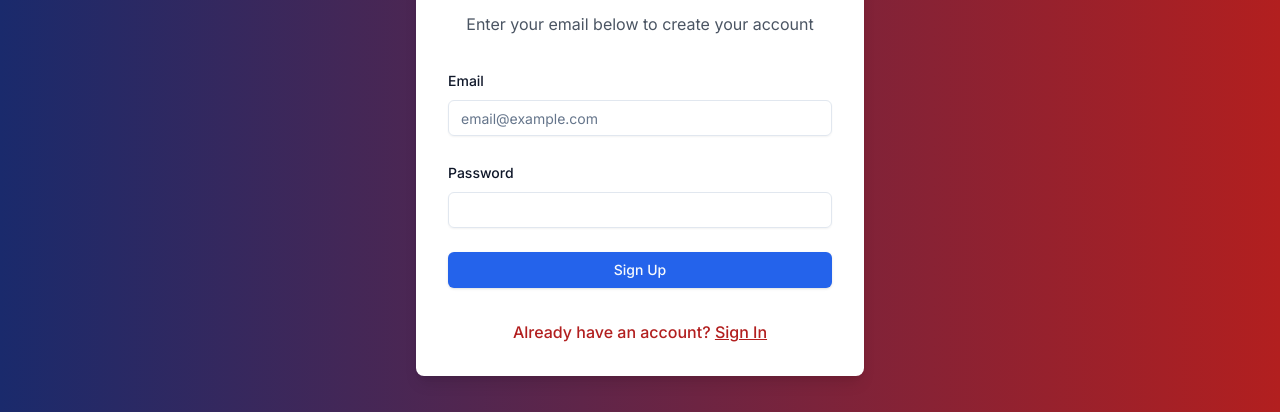
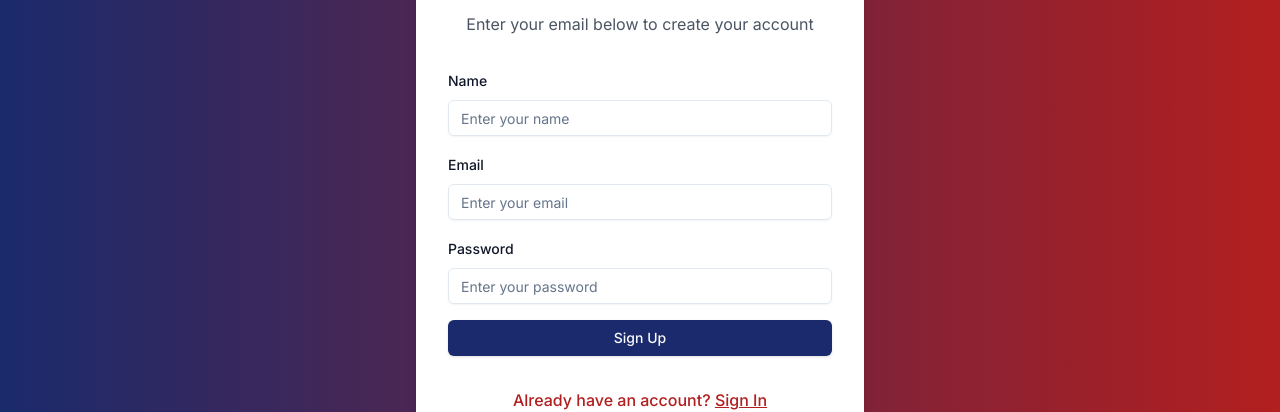
Before and after one commit to houdaghalmi/SaverTounsi, a Next.js app: page /signup in a window 1280 px wide. Shown: the part 144-556 px from the top of the page. Built offline with nearby package versions, Linux system fonts and the light colour scheme; no server answers.

Commit message:
position of transaction list && add title bon plan in review

```diff
--- a/src/app/(auth)/signin/page.tsx
+++ b/src/app/(auth)/signin/page.tsx
@@ -18,7 +18,7 @@ export default function SignInPage() {
               Welcome Back
             </h1>
             <p className="text-base text-gray-600">
-              Enter your email to sign in to your account
+              Enter your credentials to sign in to your account
             </p>
           </div>
 
--- a/src/app/api/auth/register/route.ts
+++ b/src/app/api/auth/register/route.ts
@@ -4,8 +4,9 @@ import prisma from "@/lib/prisma"
 
 export async function POST(req: Request) {
   try {
-    const { email, password } = await req.json()
-    console.log(email,password)
+    const { email, password, name } = await req.json()
+    console.log(email, password, name)
+
     // Check if email exists
     const existingUser = await prisma.user.findUnique({
       where: {
@@ -22,14 +23,16 @@ export async function POST(req: Request) {
     const user = await prisma.user.create({
       data: {
         email,
-        password: hashedPassword
+        password: hashedPassword,
+        name
       }
     })
 
     return NextResponse.json({
       user: {
         id: user.id,
-        email: user.email
+        email: user.email,
+        name: user.name
       }
     })
   } catch (error) {
--- a/src/components/auth/auth-form.tsx
+++ b/src/components/auth/auth-form.tsx
@@ -6,17 +6,10 @@ import { zodResolver } from "@hookform/resolvers/zod"
 import { useForm } from "react-hook-form"
 import * as z from "zod"
 import { signIn } from "next-auth/react"
-
+import { useState } from "react"
+import { Label } from "@/components/ui/label"
+import { Input } from "@/components/ui/input"
 import { Button } from "@/components/ui/button"
-import {
-  Form,
-  FormControl,
-  FormField,
-  FormItem,
-  FormLabel,
-  FormMessage,
-} from "@/components/ui/form"
-import { Input } from "@/components/ui/input"
 import { useToast } from "@/hooks/use-toast"
 
 import { Icons } from "../ui/icons"
@@ -38,6 +31,11 @@ export function AuthForm({ mode }: AuthFormProps) {
   const router = useRouter()
   const [isLoading, setIsLoading] = React.useState<boolean>(false)
   const { toast } = useToast();
+  const [formData, setFormData] = useState({
+    name: "",
+    email: "",
+    password: ""
+  })
 
   const form = useForm<z.infer<typeof formSchema>>({
     resolver: zodResolver(formSchema),
@@ -47,12 +45,13 @@ export function AuthForm({ mode }: AuthFormProps) {
     },
   })
 
-  async function onSubmit(values: z.infer<typeof formSchema>) {
+  const handleSubmit = async (e: React.FormEvent) => {
+    e.preventDefault()
     setIsLoading(true)
     if (mode === "signin") {
       const result = await signIn("credentials", {
-        email: values.email,
-        password: values.password,
+        email: formData.email,
+        password: formData.password,
         redirect: false,
       })
 
@@ -69,7 +68,7 @@ export function AuthForm({ mode }: AuthFormProps) {
       try {
         const res = await fetch("/api/auth/register", {
           method: "POST",
-          body: JSON.stringify(values),
+          body: JSON.stringify(formData),
           headers: {
             "Content-Type": "application/json",
           },
@@ -93,41 +92,48 @@ export function AuthForm({ mode }: AuthFormProps) {
   }
 
   return (
-    <Form {...form}>
-      <form onSubmit={form.handleSubmit(onSubmit)} className="space-y-6">
-        <FormField
-          control={form.control}
-          name="email"
-          render={({ field }) => (
-            <FormItem>
-              <FormLabel>Email</FormLabel>
-              <FormControl>
-                <Input placeholder="email@example.com" {...field} />
-              </FormControl>
-              <FormMessage />
-            </FormItem>
+    <form onSubmit={handleSubmit} className="space-y-4">
+      {mode === "signup" && (
+        <div className="space-y-2">
+          <Label htmlFor="name">Name</Label>
+          <Input
+            id="name"
+            type="text"
+            placeholder="Enter your name"
+            value={formData.name}
+            onChange={(e) => setFormData({ ...formData, name: e.target.value })}
+            required={mode === "signup"}
+          />
+        </div>
       )}
+      <div className="space-y-2">
+        <Label htmlFor="email">Email</Label>
+        <Input
+          id="email"
+          type="email"
+          placeholder="Enter your email"
+          value={formData.email}
+          onChange={(e) => setFormData({ ...formData, email: e.target.value })}
+          required
         />
-        <FormField
-          control={form.control}
-          name="password"
-          render={({ field }) => (
-            <FormItem>
-              <FormLabel>Password</FormLabel>
-              <FormControl>
-                <Input type="password" {...field} />
-              </FormControl>
-              <FormMessage />
-            </FormItem>
-          )}
+      </div>
+      <div className="space-y-2">
+        <Label htmlFor="password">Password</Label>
+        <Input
+          id="password"
+          type="password"
+          placeholder="Enter your password"
+          value={formData.password}
+          onChange={(e) => setFormData({ ...formData, password: e.target.value })}
+          required
         />
-        <Button type="submit" className="w-full" disabled={isLoading}>
+      </div>
+      <Button type="submit" className="w-full bg-[#1a2a6c] hover:bg-[#b21f1f]">
         {isLoading && (
           <Icons.spinner className="mr-2 h-4 w-4 animate-spin" />
         )}
         {mode === "signin" ? "Sign In" : "Sign Up"}
       </Button>
     </form>
-    </Form>
   )
 }
```
Lines whose indentation alone changed are shown as unchanged.
